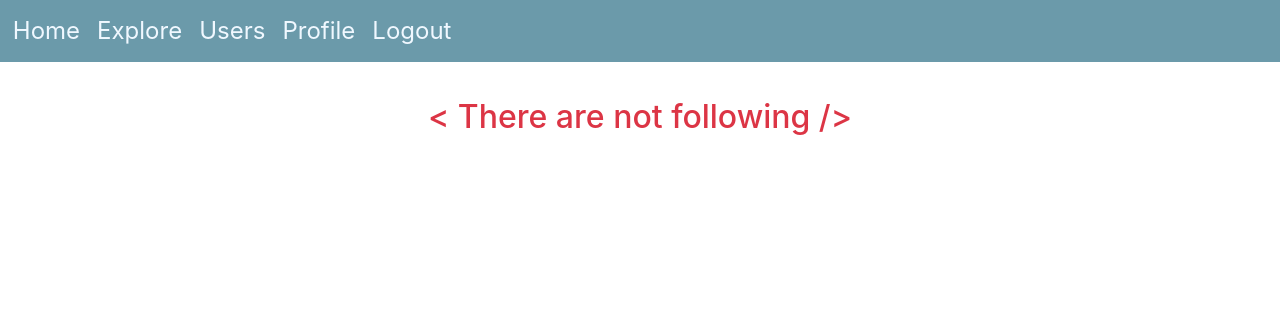
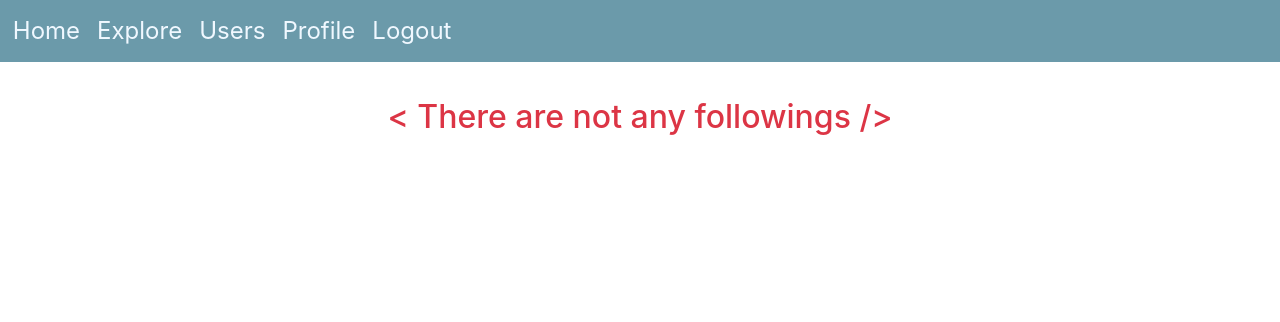
Before and after one commit to ArminEmamidp/django-social-network, a Django app: a page that uses account/templates/account/followings.html in a window 1280 px wide. Shown: the top 322 px of the page. Run offline with Django 4.2, Linux system fonts and the light colour scheme; the visitor is signed in with stand-in values (Sample User, id 1); data comes from the database, SQL or seed files in the repository; some libraries are stand-ins or nearby versions.

Commit message:
Update followings.html

```diff
--- a/account/templates/account/followings.html
+++ b/account/templates/account/followings.html
@@ -15,7 +15,7 @@
     <br>
 {% endfor %}
 {% else %}
-    <h2 class="text-danger" style="text-align: center;">< There are not following /></h2>
+    <h2 class="text-danger" style="text-align: center;">< There are not any followings /></h2>
 {% endif %}
 
 {% endblock %}
```
